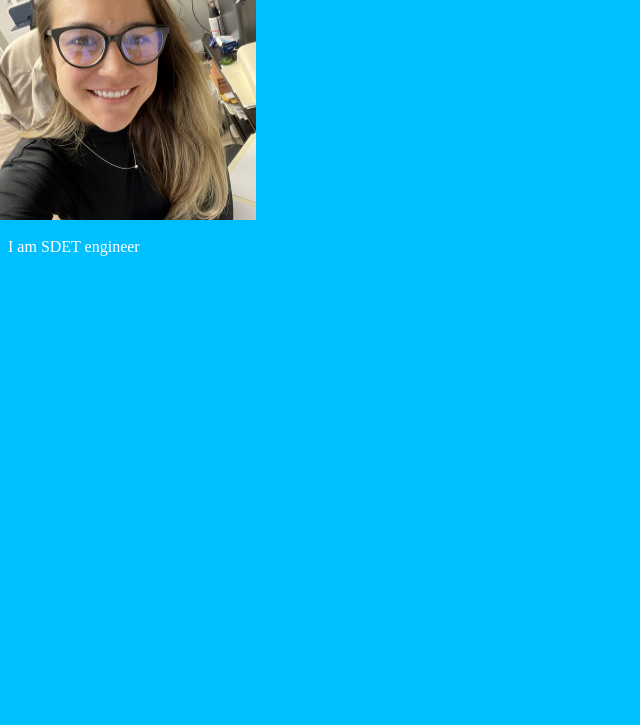
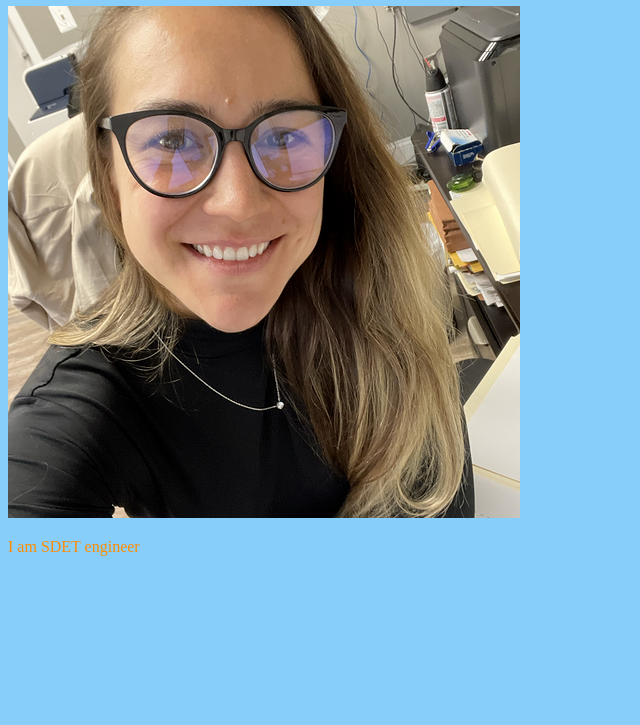
Before and after one commit to AlexandraDavlitkireeve/Alexandra-blog, a plain HTML site: page index.html in a window 1280 px wide. Shown: the part 75-800 px from the top of the page, without its empty margins (0-640 px from the left). Drawn offline with Linux system fonts and the light colour scheme.

Commit message:
modified

```diff
--- a/index.html
+++ b/index.html
@@ -6,11 +6,8 @@
 		<style type="text/css">
 			body {
 
-				background-color: deepskyblue;
-				background-image: url('Me.png');
-				background-repeat: no-repeat;
-				background-position: left;
-				background-size: 20% 70%;
+				background-color: lightskyblue;
+
 			}
 
 
@@ -20,18 +17,7 @@
 	<body>
 
 		<h1 style="font-family: cursive; margin: center; ">Alexandra Davlitkireeva</h1>
-		<br>
-		<br>
-		<br>
-		<br>
-		<br>
-		<br>
-		<br>
-		<br>
-		<br>
-		<br>
-		<br>
-		<br>
-		<p style="color: white;">I am SDET engineer</p>
+		<img src="Me.png";>
+		<p style="color: darkorange"; style="font-family: cursive;"> I am SDET engineer</p>
 	</body>
 </html>
```
